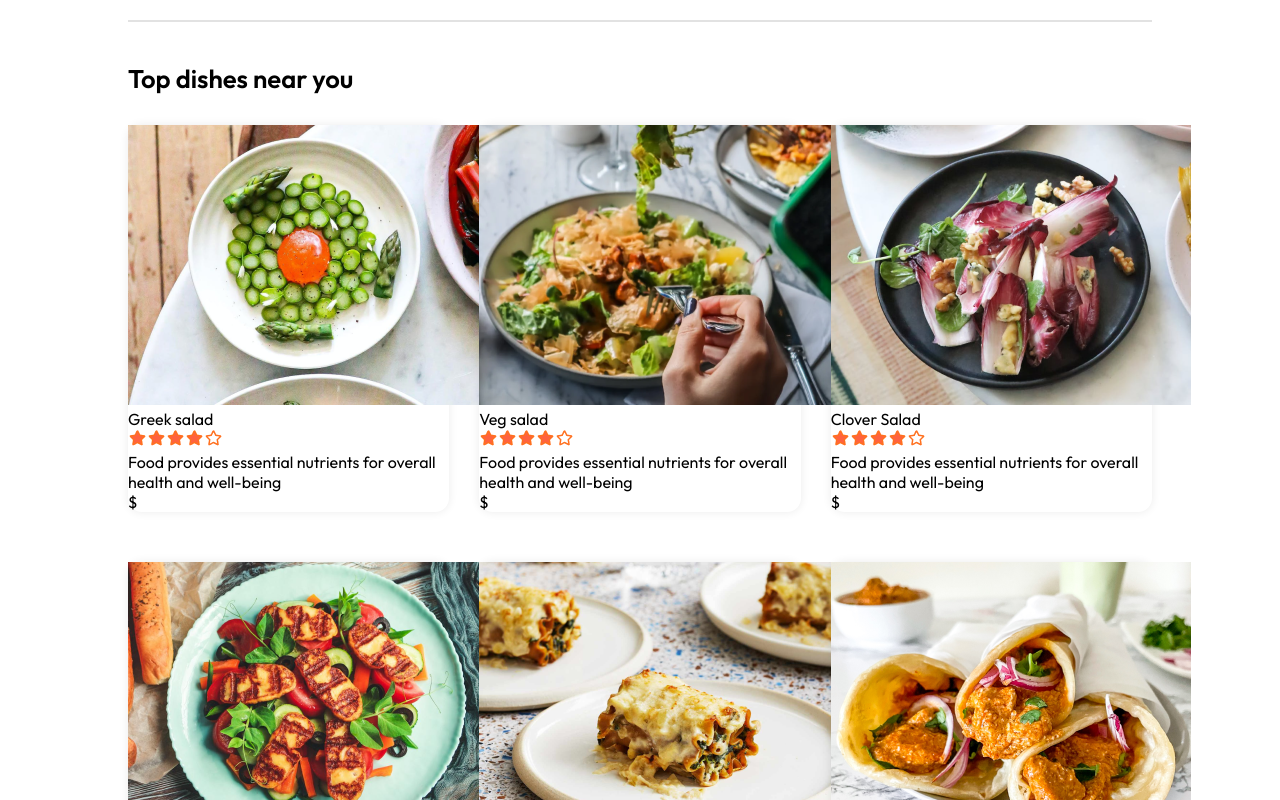
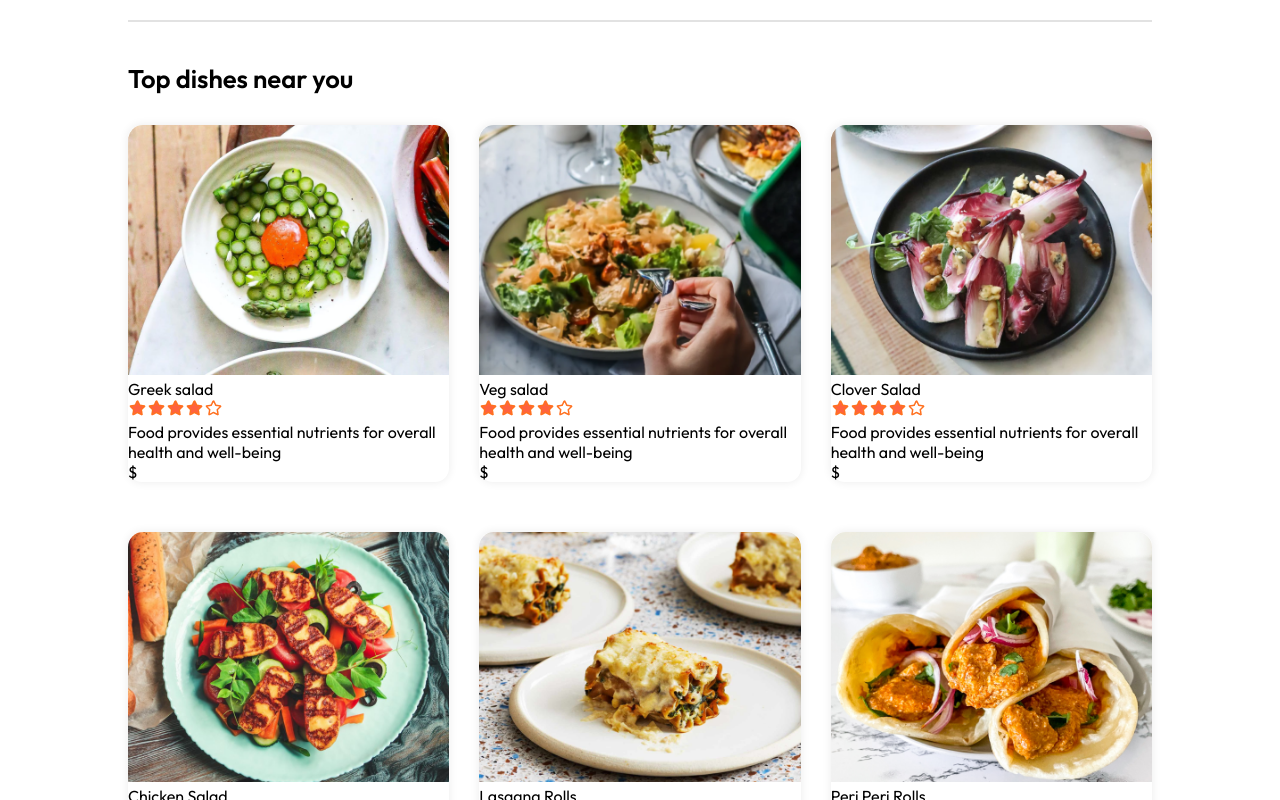
Before and after one commit to talha424588/tomato-web-app, a React (Create React App) app: page / in a window 1280 px wide. Shown: the part 880-1680 px from the top of the page. Built offline with nearby package versions, Linux system fonts and the light colour scheme.

Commit message:
food item conponet with styling

```diff
--- a/src/Components/FoodItem/FoodItem.css
+++ b/src/Components/FoodItem/FoodItem.css
@@ -5,5 +5,10 @@
     border-radius: 14px;
     box-shadow: 0px 0px 10px  #00000015;
     transition: 0.3s ;
-    animation: fadeIn 3s;
+    animation: fadeIn 1s;
 }
+.food-item-image
+{
+    width: 100%;
+    border-radius: 15px 15px 0 0;
+}
```
